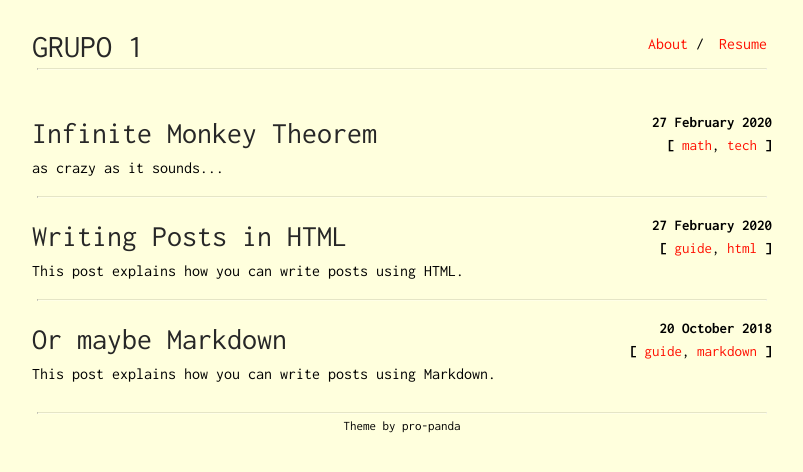
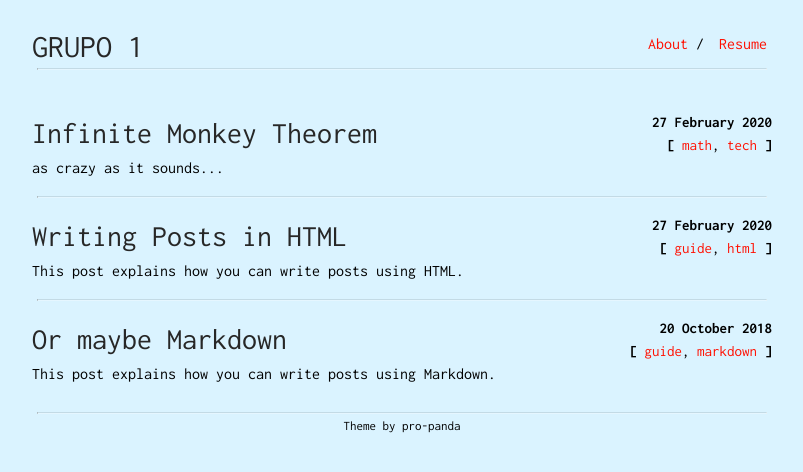
Before and after one commit to Proyecto-Grupo1/prueba1, a Jekyll site: the page built from index.html, in a window 1280 px wide. Shown: the top 472 px of the page, without its empty margins (238-1041 px from the left). Built offline with Jekyll 4.4.1, drawn with Linux system fonts in a browser that asks for light colours.

Commit message:
Update main.scss

```diff
--- a/css/main.scss
+++ b/css/main.scss
@@ -14,7 +14,7 @@ $small-width: 480px;
 body {
     margin: 0;
     font-family: "Inconsolata";
-    background-color: #FFFFDD;
+    background-color: #DAF3FF;
     min-height: 100%;
 }
 a {
```
